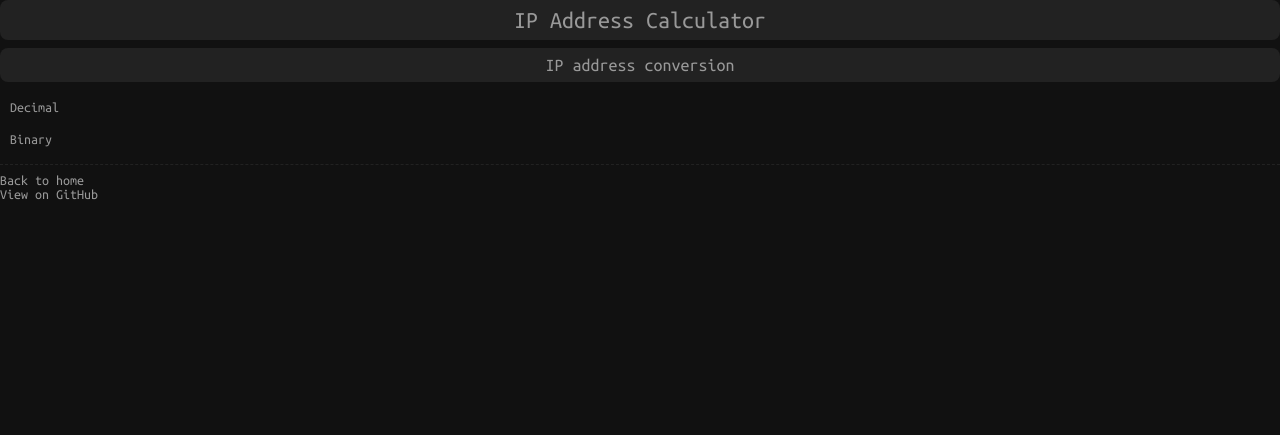
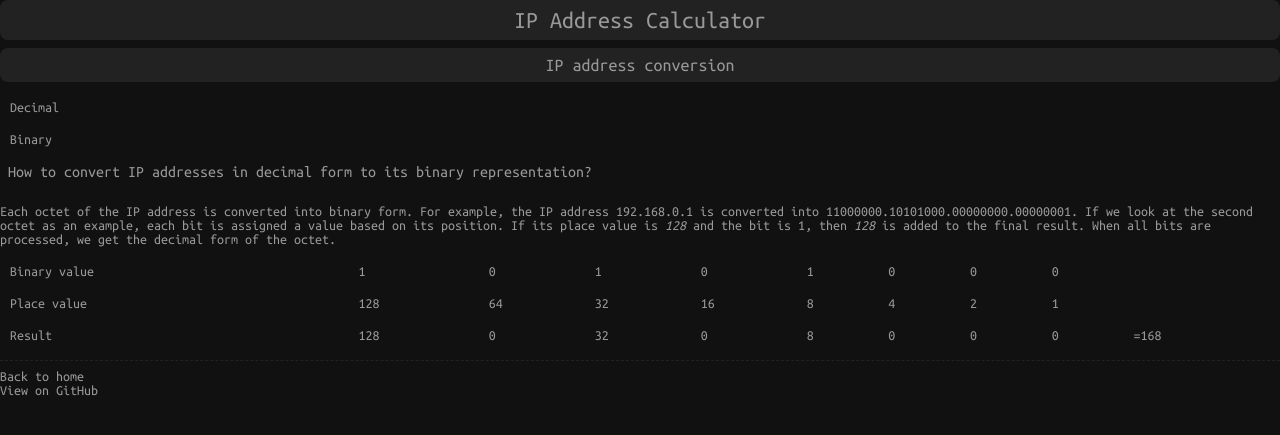
Before and after one commit to Chris1320/IPCalculatorWeb, a Flask app: template templates/ip-address-calculator-result.html in a window 1280 px wide. Shown: the top 435 px of the page. Run offline with Flask 3, Linux system fonts and the light colour scheme; the template is opened without the code that fills it, so the values that code supplies are empty; parts of the project's set-up code (start-up, migrations or seed data) failed here and were passed over.

Commit message:
Added explanations in IP Address and Subnet Mask converters
Signed-off-by: Chris1320 <chris1320is@protonmail.com>

```diff
--- a/static/css/style.css
+++ b/static/css/style.css
@@ -86,7 +86,6 @@ h2{
 	margin-bottom:8px;
 }
 h3{
-	background:#222222;
 	border-radius:8px;
 	text-align:left;
 	padding:8px;
--- a/templates/ip-address-calculator-result.html
+++ b/templates/ip-address-calculator-result.html
@@ -21,6 +21,48 @@
                 </tr>
             </tbody>
         </table>
+        <div>
+            <h3>How to convert IP addresses in decimal form to its binary representation?</h3>
+            <p>Each octet of the IP address is converted into binary form. For example, the IP address <code>192.168.0.1</code> is converted into <code>11000000.10101000.00000000.00000001</code>. If we look at the second octet as an example, each bit is assigned a value based on its position. If its place value is <i>128</i> and the bit is <code>1</code>, then <i>128</i> is added to the final result. When all bits are processed, we get the decimal form of the octet.</p>
+            <table>
+                <tr>
+                    <td><b>Binary value</b></td>
+                    <td>1</td>
+                    <td>0</td>
+                    <td>1</td>
+                    <td>0</td>
+                    <td>1</td>
+                    <td>0</td>
+                    <td>0</td>
+                    <td>0</td>
+                    <td></td>
+                </tr>
+                <tr>
+                    <td><b>Place value</b></td>
+                    <td>128</td>
+                    <td>64</td>
+                    <td>32</td>
+                    <td>16</td>
+                    <td>8</td>
+                    <td>4</td>
+                    <td>2</td>
+                    <td>1</td>
+                    <td></td>
+                </tr>
+                <tr>
+                    <td><b>Result</b></td>
+                    <td>128</td>
+                    <td>0</td>
+                    <td>32</td>
+                    <td>0</td>
+                    <td>8</td>
+                    <td>0</td>
+                    <td>0</td>
+                    <td>0</td>
+                    <td><b>=168</b></td>
+                </tr>
+            </table>
+        </div>
         <footer>
             <hr/>
             <ul>
--- a/templates/subnet-mask-calculator-result.html
+++ b/templates/subnet-mask-calculator-result.html
@@ -23,6 +23,12 @@
                 <td>/{{ mask.cidr }}</td>
             </tr>
         </table>
+        <h3>What are CIDR and subnet masks?</h3>
+        <p>CIDR stands for <i>Classless Inter-Domain Routing</i>. It is a method for allocating IP addresses and routing Internet Protocol packets. It is a replacement for the previous classful network architecture, which used the classes <code>A</code>, <code>B</code>, and <code>C</code> to define networks based on their size.</p>
+        <h3>How to calculate the CIDR of a subnet mask?</h3>
+        <p>To calculate the CIDR of a subnet mask, count the number of <code>1</code> bits in the subnet mask. For example, when the subnet mask <code>255.255.255.224</code> is converted into binary, is <code>11111111.11111111.11111111.11100000</code>. There are 27 <code>1</code> bits, and therefore the CIDR is <code>/27</code>.
+        <h3>How to calculate the subnet mask of a CIDR?</h3>
+        <p>As stated above, you can get the CIDR by counting the <code>1</code> bits of the subnet mask. With this logic, you can get the subnet mask by setting the bits to <code>1</code> from left to right, and then converting each octet into its decimal form.</p>
         <footer>
             <hr/>
             <ul>
```
